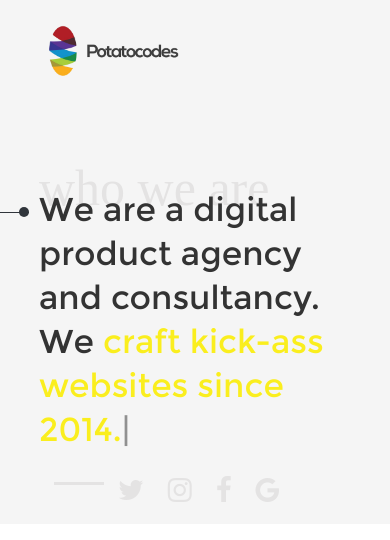
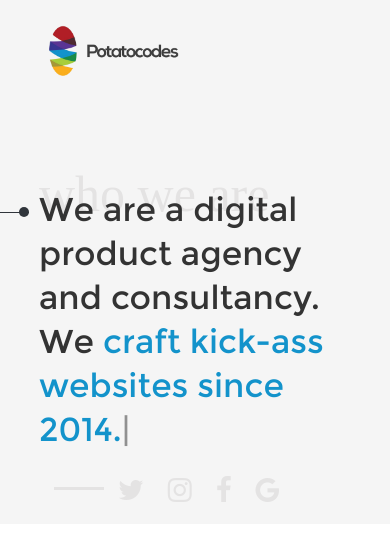
Before and after one commit to rrjoson/potatocodes-main, a website: page index.html in a window 390 px wide. Drawn offline with Linux system fonts and the light colour scheme; a web font is replaced by a local one.

Commit message:
style: heading color change

```diff
--- a/assets/css/modules/_colors.scss
+++ b/assets/css/modules/_colors.scss
@@ -5,3 +5,6 @@ $gray: #e4e3e3;
 $dark-white: #f5f5f5;
 $orange: #faee1e;
 $white: #ffffff;
+$red: #d32f3f;
+$blue: #1393cb;
+$purple: #5c379d;
--- a/assets/css/pages/_homepage.scss
+++ b/assets/css/pages/_homepage.scss
@@ -91,8 +91,23 @@ html, body {
 }
 
 #typed{
-	color: $orange;
+	$textcolor: null;
+	$x : random(3);
+
+	@if $x==1 {
+		$textcolor : $blue;
+	} @elseif $x==2 {
+		$textcolor : $red;
+	} @elseif $x==3 {
+		$textcolor : $orange;
+	} @else {
+		$textcolor : $purple;
+	}
+
+	color: $textcolor;
+	content: '$x';
 	font-size: 50px;
+
 }
 
 .typed-cursor{
@@ -113,7 +128,7 @@ html, body {
 		padding-left: 10%;
 
 		.background {
-			top: 15%;
+			top: 70px;
 			left: 0;
 			position: absolute;
 
@@ -163,7 +178,7 @@ html, body {
 			.line {
 				border-top: 3px solid $gray;
 				padding-top:5px;
-				padding-bottom: 10px;
+				padding-bottom: 5px;
 				width: 50px;
 				display: inline-block;
 			}
```
Also changed, not shown: assets/css/style.css.
